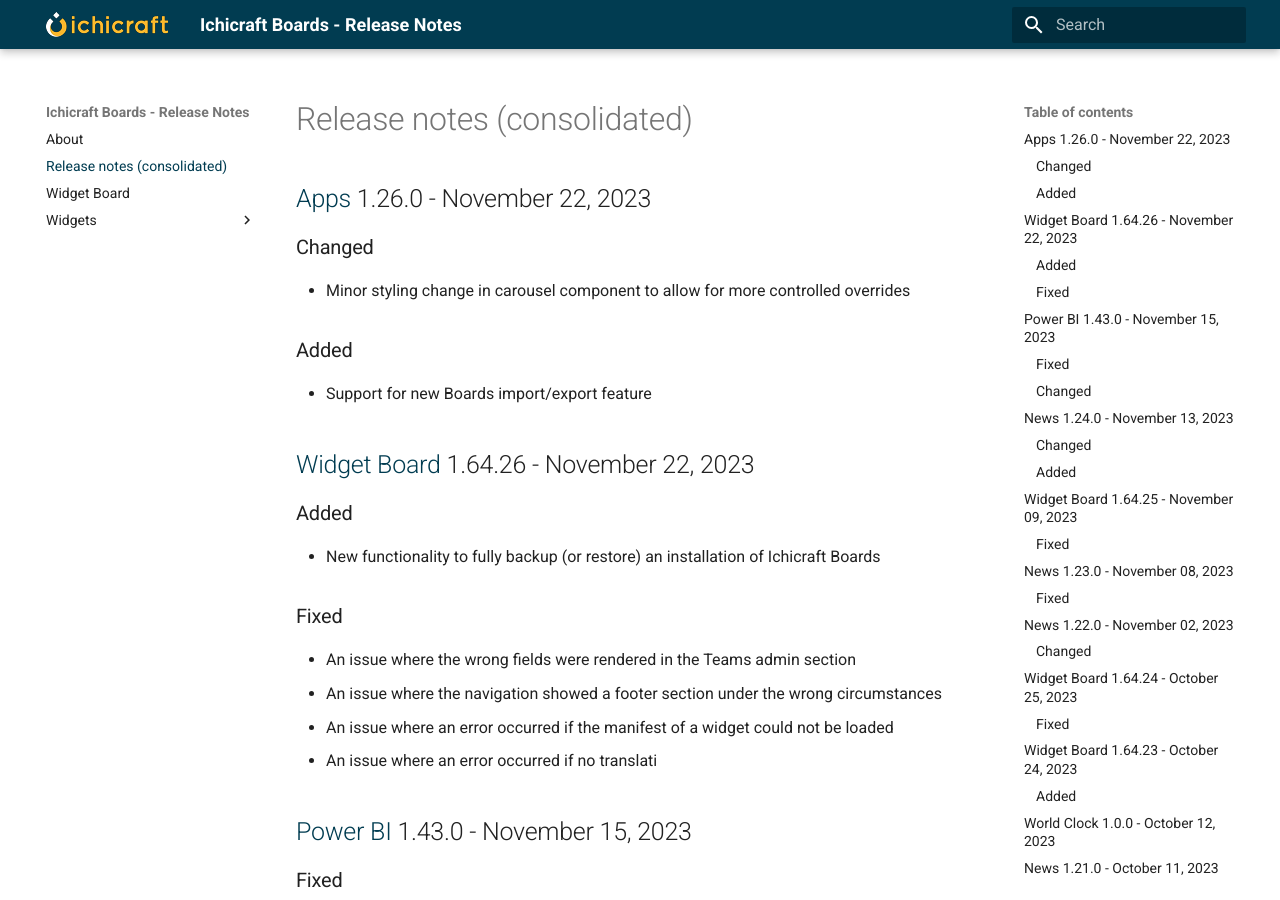
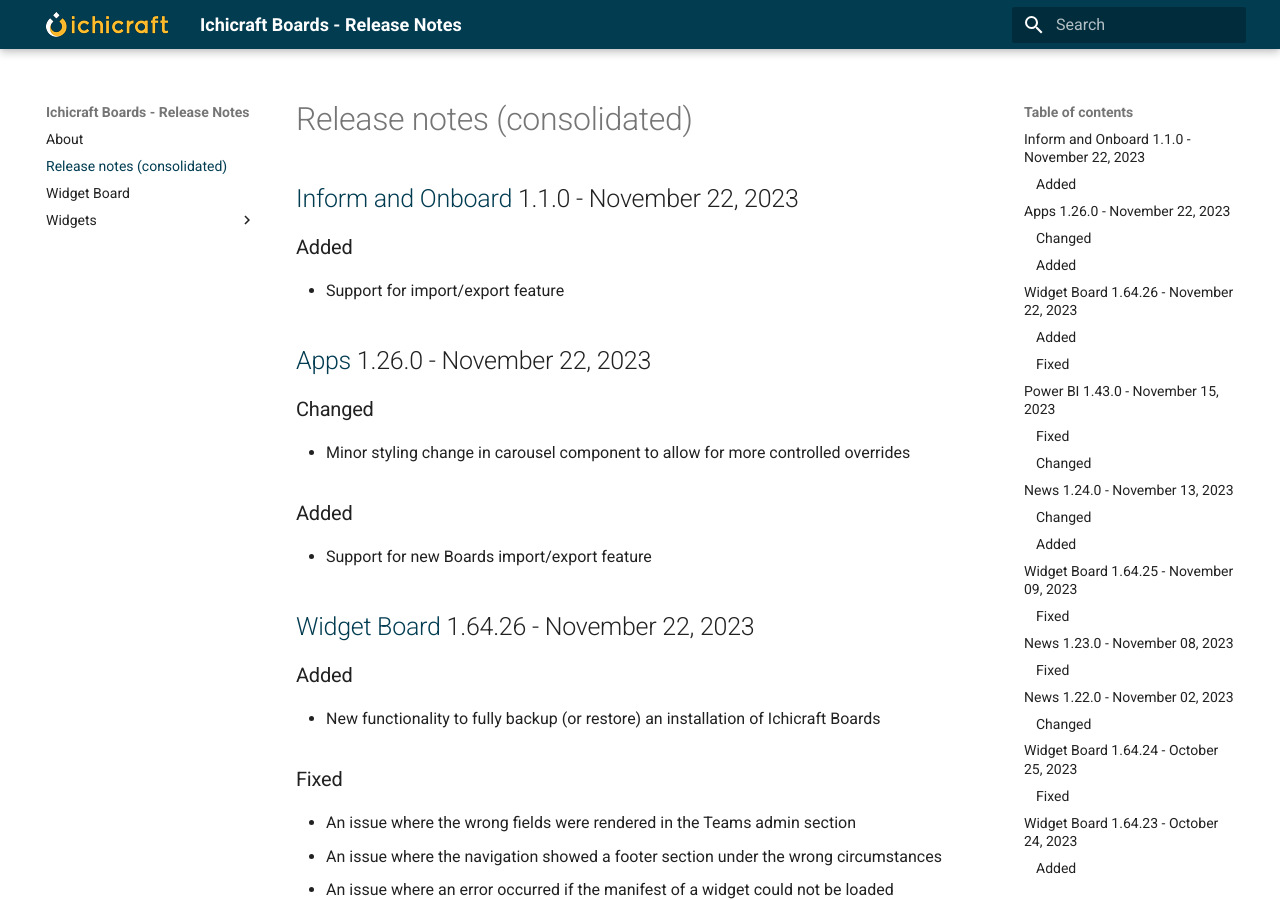
Before and after one commit to ichicraft/widgets-docs, an MkDocs documentation site: the page built from docs/Release-notes-(consolidated).md, in a window 1280 px wide and 900 px high. Built offline with MkDocs 1.6.1 and Material for MkDocs 9.7.7, drawn with Linux system fonts in a browser that asks for light colours.

Commit message:
Release notes updated by BuildService

```diff
--- a/docs/Release-notes-(consolidated).md
+++ b/docs/Release-notes-(consolidated).md
@@ -1,3 +1,8 @@
+## [Inform and Onboard](./Widgets/Inform and Onboard.md) 1.1.0 - November 22, 2023
+
+###Added
+- Support for import/export feature
+
 ## [Apps](./Widgets/Apps.md) 1.26.0 - November 22, 2023
 
 ### Changed
--- a/docs/Widgets/Inform and Onboard.md
+++ b/docs/Widgets/Inform and Onboard.md
@@ -1,3 +1,8 @@
+## 1.1.0 - November 22, 2023
+
+###Added
+- Support for import/export feature
+
 ## 1.0.0 - August 15, 2023
 
 ### Changed
```
